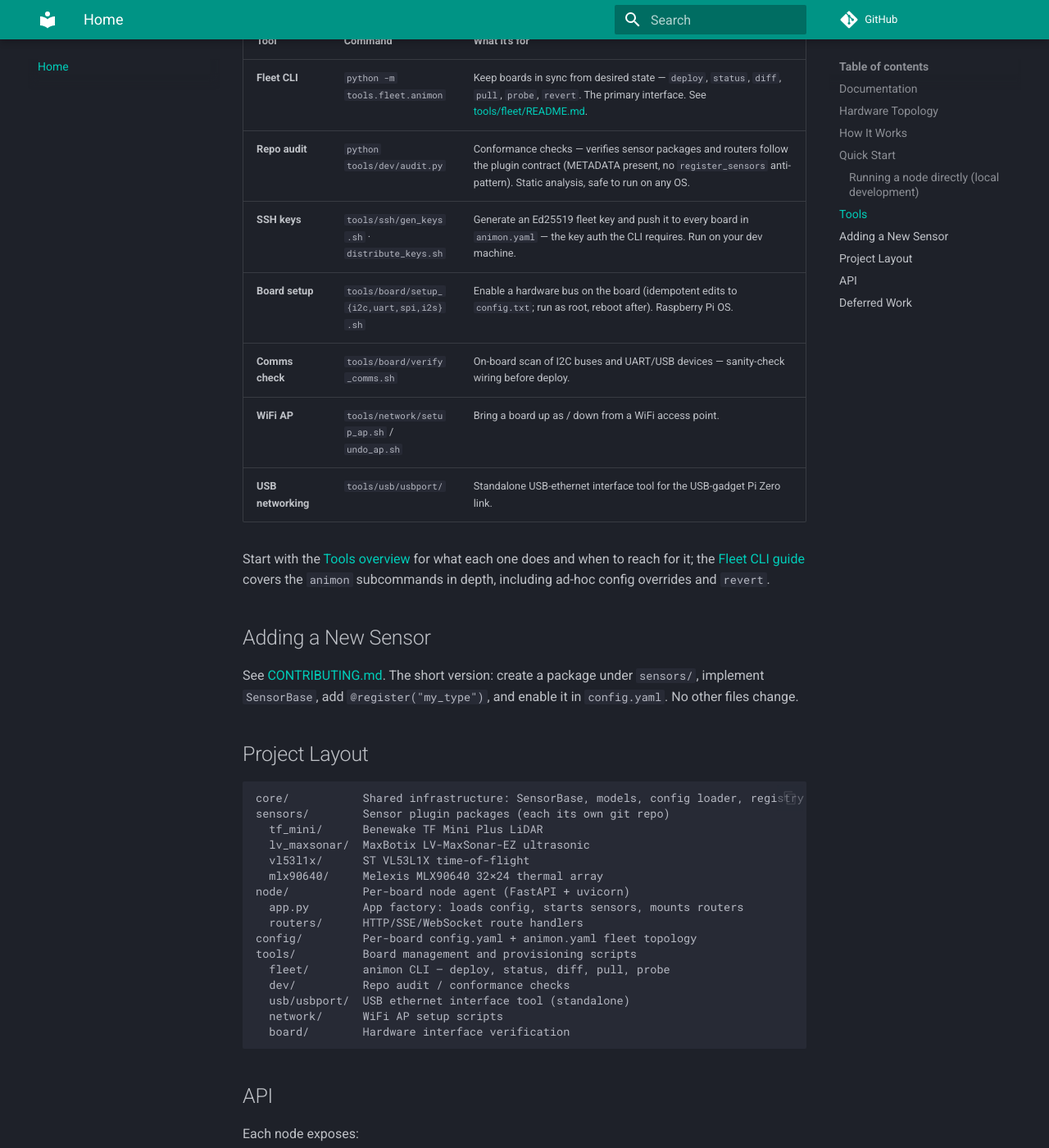
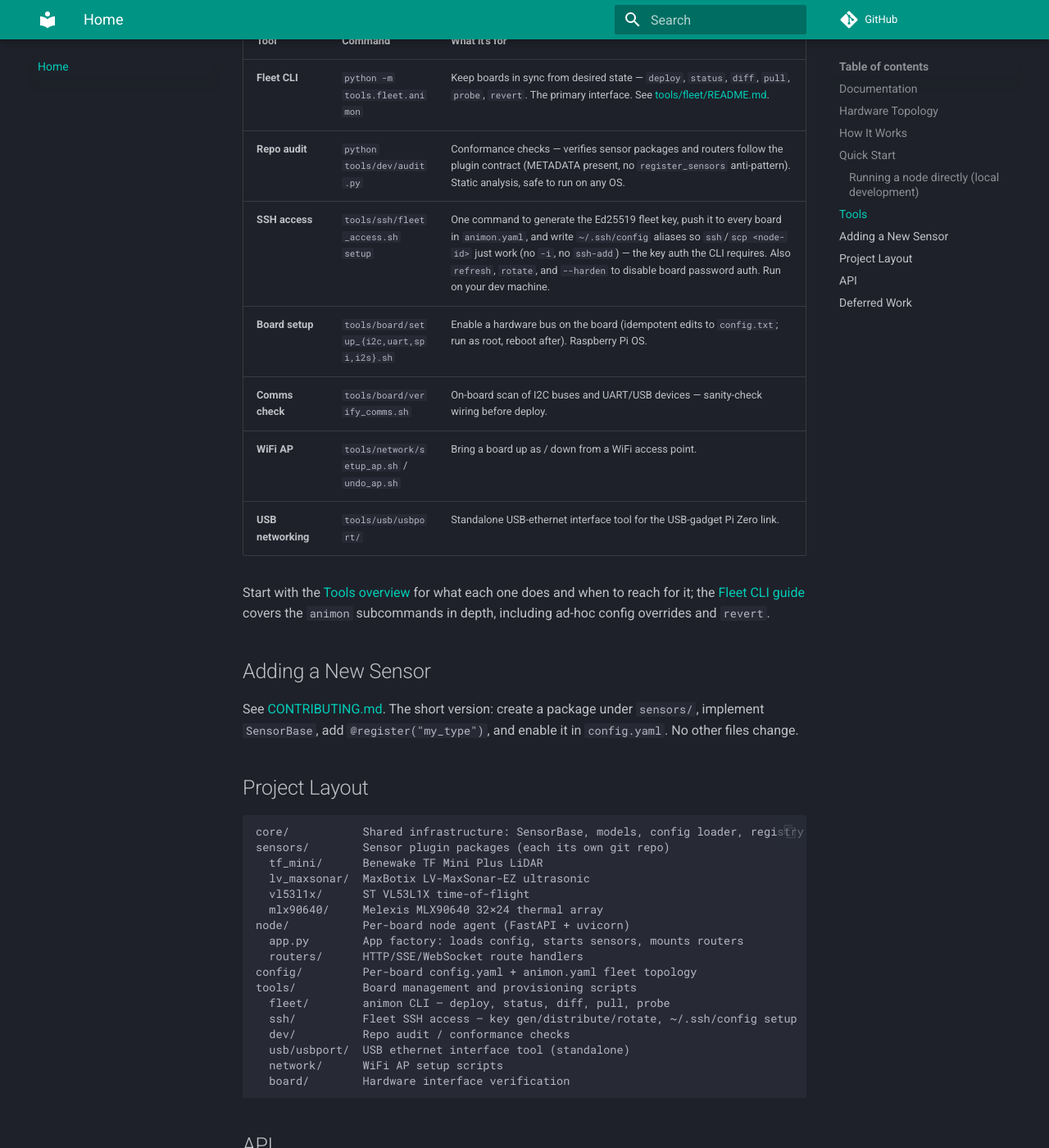
Before and after one commit to kespinoza5/animontics, an MkDocs documentation site: the page built from docs/index.md, in a window 1280 px wide and 1400 px high, scrolled down 2876 px. Shown: the whole window at 82% size. Built offline with MkDocs 1.6.1 and Material for MkDocs 9.7.7, drawn with Linux system fonts in a browser that asks for light colours; comment, search, counter and statistics services are not loaded.

Commit message:
docs: document fleet_access.sh and the new SSH tools in both READMEs
Updates the top-level and tools/ READMEs to point at fleet_access.sh as the
primary access-setup entry point, and lists setup_ssh_config.sh, revoke_keys.sh,
and the distribute --harden/--unharden flags. Simplifies the pre-flight
checklist (no ssh-agent needed) and adds tools/ssh/ to the project layout.

Co-Authored-By: Claude Opus 4.7 <noreply@anthropic.com>

```diff
--- a/README.md
+++ b/README.md
@@ -120,7 +120,7 @@ work. The tools are grouped by concern:
 |------|---------|---------------|
 | **Fleet CLI** | `python -m tools.fleet.animon` | Keep boards in sync from desired state — `deploy`, `status`, `diff`, `pull`, `probe`, `revert`. The primary interface. See [tools/fleet/README.md](tools/fleet/README.md). |
 | **Repo audit** | `python tools/dev/audit.py` | Conformance checks — verifies sensor packages and routers follow the plugin contract (METADATA present, no `register_sensors` anti-pattern). Static analysis, safe to run on any OS. |
-| **SSH keys** | `tools/ssh/gen_keys.sh` · `distribute_keys.sh` | Generate an Ed25519 fleet key and push it to every board in `animon.yaml` — the key auth the CLI requires. Run on your dev machine. |
+| **SSH access** | `tools/ssh/fleet_access.sh setup` | One command to generate the Ed25519 fleet key, push it to every board in `animon.yaml`, and write `~/.ssh/config` aliases so `ssh`/`scp <node-id>` just work (no `-i`, no `ssh-add`) — the key auth the CLI requires. Also `refresh`, `rotate`, and `--harden` to disable board password auth. Run on your dev machine. |
 | **Board setup** | `tools/board/setup_{i2c,uart,spi,i2s}.sh` | Enable a hardware bus on the board (idempotent edits to `config.txt`; run as root, reboot after). Raspberry Pi OS. |
 | **Comms check** | `tools/board/verify_comms.sh` | On-board scan of I2C buses and UART/USB devices — sanity-check wiring before deploy. |
 | **WiFi AP** | `tools/network/setup_ap.sh` / `undo_ap.sh` | Bring a board up as / down from a WiFi access point. |
@@ -149,6 +149,7 @@ node/           Per-board node agent (FastAPI + uvicorn)
 config/         Per-board config.yaml + animon.yaml fleet topology
 tools/          Board management and provisioning scripts
   fleet/        animon CLI — deploy, status, diff, pull, probe
+  ssh/          Fleet SSH access — key gen/distribute/rotate, ~/.ssh/config setup
   dev/          Repo audit / conformance checks
   usb/usbport/  USB ethernet interface tool (standalone)
   network/      WiFi AP setup scripts
--- a/tools/README.md
+++ b/tools/README.md
@@ -25,8 +25,11 @@ See [`fleet/README.md`](fleet/README.md) for full documentation.
 | `fleet/` | Full fleet management CLI (deploy, status, diff, pull, probe, revert) |
 | `board/verify_comms.sh` | Scan I2C buses, list UART and USB serial devices |
 | `board/setup_i2c.sh` · `setup_uart.sh` · `setup_spi.sh` · `setup_i2s.sh` | Enable a hardware bus on the board (run as root; reboot required) |
+| `ssh/fleet_access.sh` | One-command access setup/refresh/rotate — wraps the scripts below |
 | `ssh/gen_keys.sh` | Generate an Ed25519 key pair for fleet access |
-| `ssh/distribute_keys.sh` | Push the fleet public key to every node in `animon.yaml` |
+| `ssh/distribute_keys.sh` | Push the fleet public key to every node in `animon.yaml`; `--harden`/`--unharden` toggle board password auth |
+| `ssh/setup_ssh_config.sh` | Write `~/.ssh/config` aliases so `ssh`/`scp <node-id>` work with no `-i` and no `ssh-add` |
+| `ssh/revoke_keys.sh` | Remove a fleet public key from the boards (rotation / revocation) |
 | `network/setup_ap.sh` | Configure node as a WiFi access point |
 | `network/undo_ap.sh` | Revert AP configuration |
 | `usb/usbport/` | Manage USB ethernet gadget interfaces (standalone binary) |
@@ -59,9 +62,11 @@ alone. (This replaces the old `maintenance/deploy.sh` shell script.)
 
 ## Pre-flight checklist before first deploy
 
-1. SSH key generated and distributed: `tools/ssh/gen_keys.sh` then
-   `tools/ssh/distribute_keys.sh` (or `ssh-copy-id pi@<board-ip>` by hand)
-2. SSH agent running: `eval $(ssh-agent) && ssh-add ~/.ssh/animontics_ed25519`
+1. SSH access set up: `tools/ssh/fleet_access.sh setup` (generates the fleet key,
+   pushes it to every board, and writes `~/.ssh/config` aliases). This rolls up
+   `gen_keys.sh` + `distribute_keys.sh` + `setup_ssh_config.sh`.
+2. No SSH agent needed — `setup_ssh_config.sh` pins the key via `IdentityFile`.
+   (If you skip it, run `ssh-add ~/.ssh/animontics_ed25519` instead.)
 3. Hardware buses enabled on the board: `tools/board/setup_i2c.sh` /
    `setup_uart.sh` / `setup_spi.sh` as needed (run on the board, then reboot)
 4. Board reachable: `tools/board/verify_comms.sh` (run on the board itself)
```
